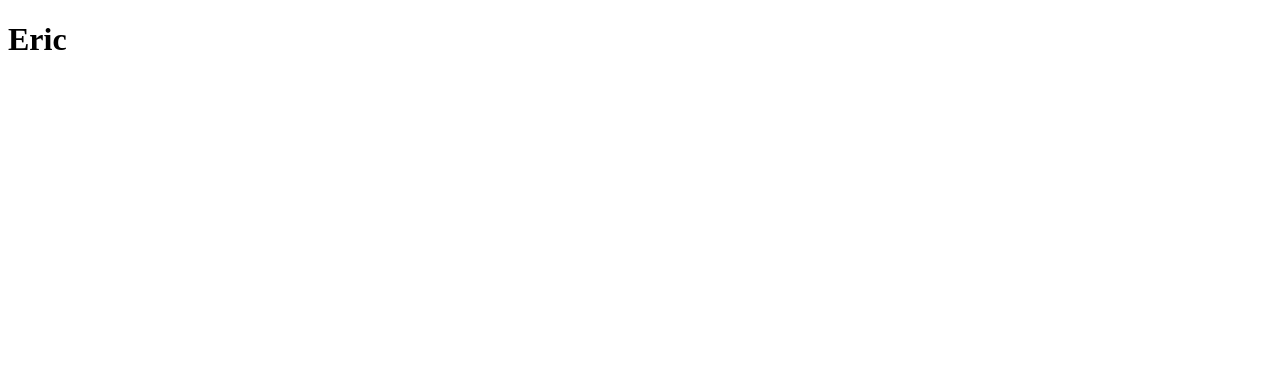
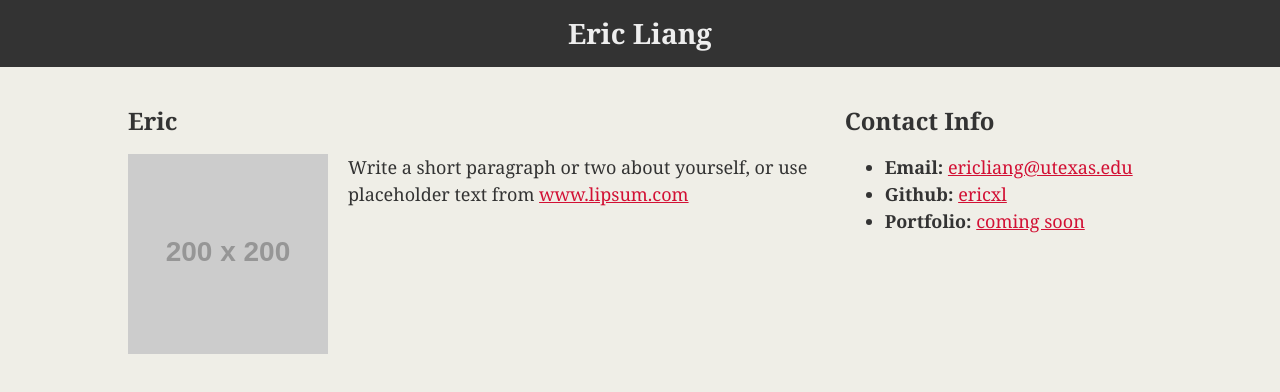
Before and after one commit to ericxl/ericxl.github.io, a plain HTML site: page index.html in a window 1280 px wide. Drawn offline with Linux system fonts and the light colour scheme; placeholder pictures from the web are drawn by us.

Commit message:
commited

```diff
--- /dev/null
+++ b/css/main.css
@@ -0,0 +1,65 @@
+/**
+ First External CSS Stylesheet
+ **/
+
+/*
+Each of these CSS elements is associated with an HTML Element, Class, or ID.
+Flip between this CSS file and the HTML to see how things line up.
+Experiment with deleting lines of code from the CSS to see how it affects the webpage when you refresh in the browser.
+*/
+
+body {
+  padding: 0;
+  margin: 0;
+  font-family: Georgia, "Times New Roman", Times, serif;
+  font-size: 18px;
+  line-height: 150%;
+  color: #333;
+  background: #efeee7;
+}
+
+header {
+  background: #333;
+}
+
+h1 {
+  padding: 20px 0;
+  margin: 0;
+  margin-bottom: 20px;
+  font-size: 28px;
+  color: #eee;
+  text-align: center;
+}
+
+h2 {
+  font-size: 24px;
+}
+
+a {
+  color: #d21034;
+}
+
+.container {
+  width: 1024px;
+  margin: 0 auto;
+}
+
+#main-bio,
+#contact-info,
+#bio-image {
+  float: left;
+}
+
+#main-bio {
+  width: 70%;
+}
+
+#contact-info {
+  width: 30%;
+}
+
+#bio-image {
+  width: 200px;
+  height: 200px;
+  margin-right: 20px;
+}
--- a/index.html
+++ b/index.html
@@ -1,12 +1,44 @@
+<!-- CSS Stylesheets with Relative Paths -->
+
 <!DOCTYPE html>
-<html>
+<html lang="en-us">
 
 <head>
-    <title>ERICXL</title>
-    <link rel="stylesheet" href="style.css">
+  <meta charset="UTF-8">
+  <title>CSS Stylesheets with Relative Paths</title>
+
+  <!-- This line is money! It points your HTML to the CSS file. -->
+  <!-- Notice the "relative" pathway? It matches a file inside our current directory's "assets" folder. Open it to see our style rules. -->
+  <link rel="stylesheet" type="text/css" href="css/main.css">
+
 </head>
+
 <body>
+  <header>
+    <h1>Eric Liang</h1>
+  </header>
 
-    <h1>Eric</h1>
+  <div class="container">
+
+    <section id="main-bio">
+
+      <h2>Eric</h2>
+
+      <img id="bio-image" src="https://placehold.it/200x200" alt="Eric">
+
+      <p>Write a short paragraph or two about yourself, or use placeholder text from <a href="http://www.lipsum.com/">www.lipsum.com</a></p>
+    </section>
+
+    <section id="contact-info">
+      <h2>Contact Info</h2>
+      <ul>
+        <li><strong>Email:</strong> <a href="#">ericliang@utexas.edu</a></li>
+        <li><strong>Github:</strong> <a href="https://github.com/ericxl" target="_blank">ericxl</a></li>
+        <li><strong>Portfolio:</strong> <a href="#">coming soon</a></li>
+      </ul>
+    </section>
+  </div>
+
 </body>
+
 </html>
```
Also changed, not shown: style.css (deleted).
